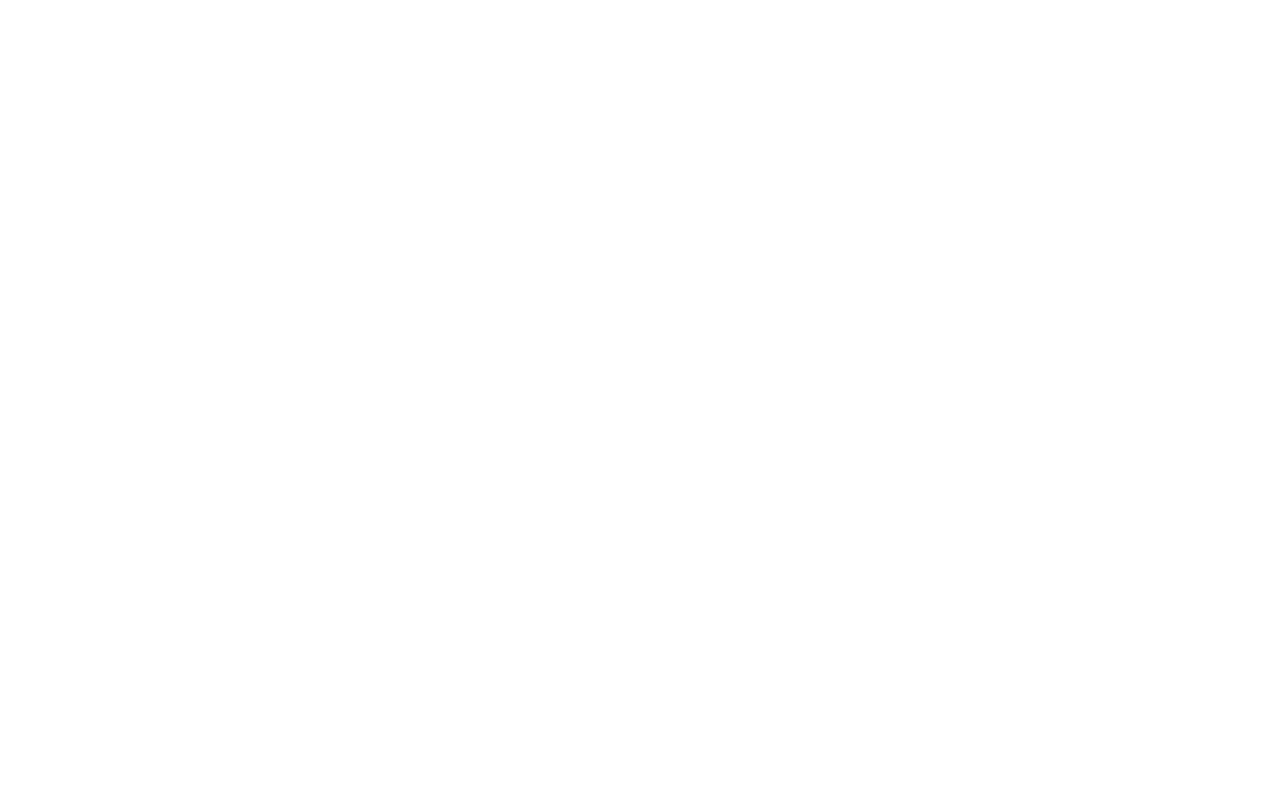
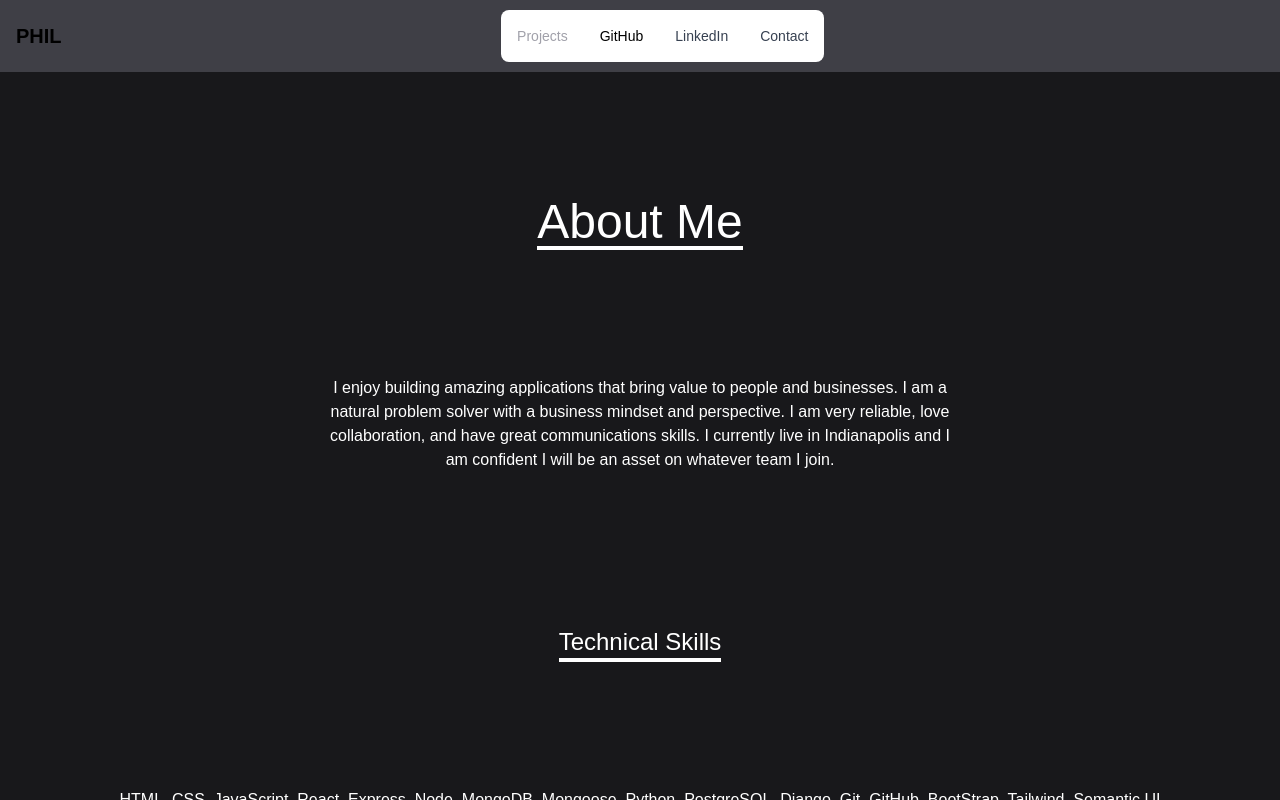
Before and after one commit to pnguyen121/portfolio_phil, a React (Vite) app: page /about in a window 1280 px wide. Before the commit this address had no page. Built offline with nearby package versions, Linux system fonts and the light colour scheme.

Commit message:
created an about page, need to re style the content on it

```diff
--- a/package.json
+++ b/package.json
@@ -9,6 +9,9 @@
     "preview": "vite preview"
   },
   "dependencies": {
+    "@fortawesome/fontawesome-svg-core": "^6.3.0",
+    "@fortawesome/free-solid-svg-icons": "^6.3.0",
+    "@fortawesome/react-fontawesome": "^0.2.0",
     "@radix-ui/react-alert-dialog": "^1.0.2",
     "@radix-ui/react-icons": "^1.1.1",
     "clsx": "^1.2.1",
--- a/src/App.jsx
+++ b/src/App.jsx
@@ -5,6 +5,7 @@
 
 import HomePage from './Pages/HomePage'
 import ProjectPage from './Pages/ProjectPage/ProjectPage'
+import AboutPage from './Pages/AboutPage/AboutPage'
 
 function App() {
 
@@ -19,6 +20,10 @@
           path="/projects"
           element={<ProjectPage />}
         />
+      <Route
+          path="/about"
+          element={<AboutPage />}
+        />
 
 
 
--- /dev/null
+++ b/src/Pages/AboutPage/AboutPage.jsx
@@ -0,0 +1,47 @@
+import Header from "../../Components/Header/Header";
+
+function AboutPage() {
+  return (
+    <>
+      <Header />
+      <div
+        className="container mx-auto h-screen max-w-full bg-zinc-900"
+        id="aboutpage-container"
+      >
+        <div className="grid grid-rows-1 w-screen h-3/6 justify-items-center items-center">
+          <h2 className="text-5xl text-white items-start">
+            About Me
+            <div className="bg-white h-1 w-full"></div>
+          </h2>
+          <div className="w-6/12 text-center">
+            <p className="text-white">
+              I enjoy building amazing applications that bring value to people
+              and businesses. I am a natural problem solver with a business
+              mindset and perspective. I am very reliable, love collaboration,
+              and have great communications skills. I currently live in
+              Indianapolis and I am confident I will be an asset on whatever
+              team I join.
+            </p>
+          </div>
+        </div>
+
+        <div className="grid grid-rows-1 w-screen h-3/6 justify-items-center items-center ">
+          <h2 className="text-white text-2xl -mb-12">
+            Technical Skills
+            <div className="bg-white h-1 w-full mb-10"></div>
+          </h2>
+          <div className="text-white mb-10 h-full">
+            <p>
+              HTML, CSS, JavaScript, React, Express, Node, MongoDB, Mongoose,
+              Python, PostgreSQL, Django, Git, GitHub, BootStrap, Tailwind,
+              Semantic UI
+            </p>
+          </div>
+        </div>
+        <h2>HI I AM A ABOUT PAGE</h2>
+      </div>
+    </>
+  );
+}
+
+export default AboutPage;
```
Also changed, not shown: 1 other file (tests, documents, lock files or other folders).
